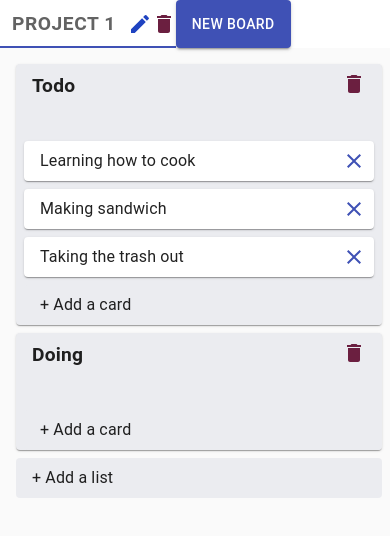
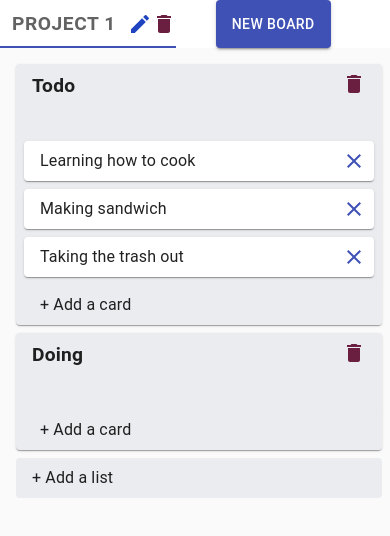
Before and after one commit to khaizon/KanbanBoard, a React (Create React App) app: page / in a window 390 px wide. Shown: the top 536 px of the page. Built offline with nearby package versions, Linux system fonts and the light colour scheme.

Commit message:
more mobile responsive optimizations

```diff
--- a/src/App.js
+++ b/src/App.js
@@ -49,6 +49,9 @@ const useStyles = makeStyles((theme) => ({
     display: "flex",
     flexGrow: '1',
     backgroundColor: theme.palette.background.paper,
+  },
+  tabs: {
+    marginRight: '40px'
   }
 }));
 
@@ -327,10 +330,11 @@ export default function App() {
             onChange={handleChange}
             aria-label="simple tabs example"
             indicatorColor="primary"
-            textColor="primary">
+            textColor="primary"
+            variant="scrollable">
             {
               data.boardIds.map((boardId, index) => (
-                <div>
+                <div className={classes.tabs}>
                   <CustomTab label={data.boards[boardId].title} {...a11yProps(index)} setTab={setValue} index={index} boardId={boardId} />
                 </div>
               ))
--- a/src/Components/Board/CustomTab.js
+++ b/src/Components/Board/CustomTab.js
@@ -1,4 +1,4 @@
-import { Tab, InputBase } from "@material-ui/core";
+import { Tab, InputBase, Grid } from "@material-ui/core";
 import { useState } from "react";
 import { makeStyles } from "@material-ui/core"
 import { Edit, Delete } from "@material-ui/icons";
@@ -6,22 +6,20 @@ import storeApi from "../../utils/storeApi";
 import { useContext } from "react";
 
 const useStyle = makeStyles((theme) => ({
-  root: {
-    // display: 'flex'
-  },
   editableTitleContainer: {
-		// margin: theme.spacing(1),
-    borderRadius: '5px',
+    borderRadius: '5px'
   },
   editableTitle: {
     fontSize: '1.2rem',
     fontWeight: 'bold',
     color: 'primary',
+    verticalAlign: 'middle',
+    alignSelf: "center"
   },
   input: {
     fontSize: '1.2rem',
     fontWeight: 'bold',
-    paddingLeft:theme.spacing(1),
+    paddingLeft: theme.spacing(1),
     fontColor: 'primary',
     '&:focus': {
       background: '#e3e3e3',
@@ -29,6 +27,7 @@ const useStyle = makeStyles((theme) => ({
     color: 'primary',
   },
   inputContainer: {
+    width: '100px',
     marginTop: '5px',
   },
   editButton: {
@@ -42,7 +41,7 @@ const useStyle = makeStyles((theme) => ({
 
 }));
 
-export default function CustomTab({label, index, boardId, setTab}) {
+export default function CustomTab({ label, index, boardId, setTab }) {
   const [open, setOpen] = useState();
   const [newTitle, setNewTitle] = useState(label);
   const classes = useStyle();
@@ -65,16 +64,16 @@ export default function CustomTab({label, index, boardId, setTab}) {
     setOpen(true);
   }
   return (
-		<div className={classes.root}>
+    <div alignSelf="center">
 
       {!open ?
         (<div className={classes.editableTitleContainer}>
-
-					<Tab label={label} onClick={()=> setTab(index)}
-						className={classes.editableTitle}>{newTitle}
+          <Tab label={label} onClick={() => setTab(index)}
+            className={classes.editableTitle}
+          >{newTitle}
           </Tab>
-          <Edit onClick={handleOnClick} className={classes.editButton}/>
-          <Delete className={classes.deleteButton}/>
+          <Edit onClick={handleOnClick} className={classes.editButton} />
+          <Delete className={classes.deleteButton} />
         </div>)
         :
         (<div className={classes.inputContainer}>
--- a/src/Components/List/Card.js
+++ b/src/Components/List/Card.js
@@ -29,8 +29,6 @@ export default function Card({ card, index, boardId, listId }) {
     }
 
     return (
-
-
         <Draggable draggableId={card.id} index={index}>
             {(provided) => (
                 <div  ref={provided.innerRef}  >
```
Lines whose indentation alone changed are shown as unchanged.
